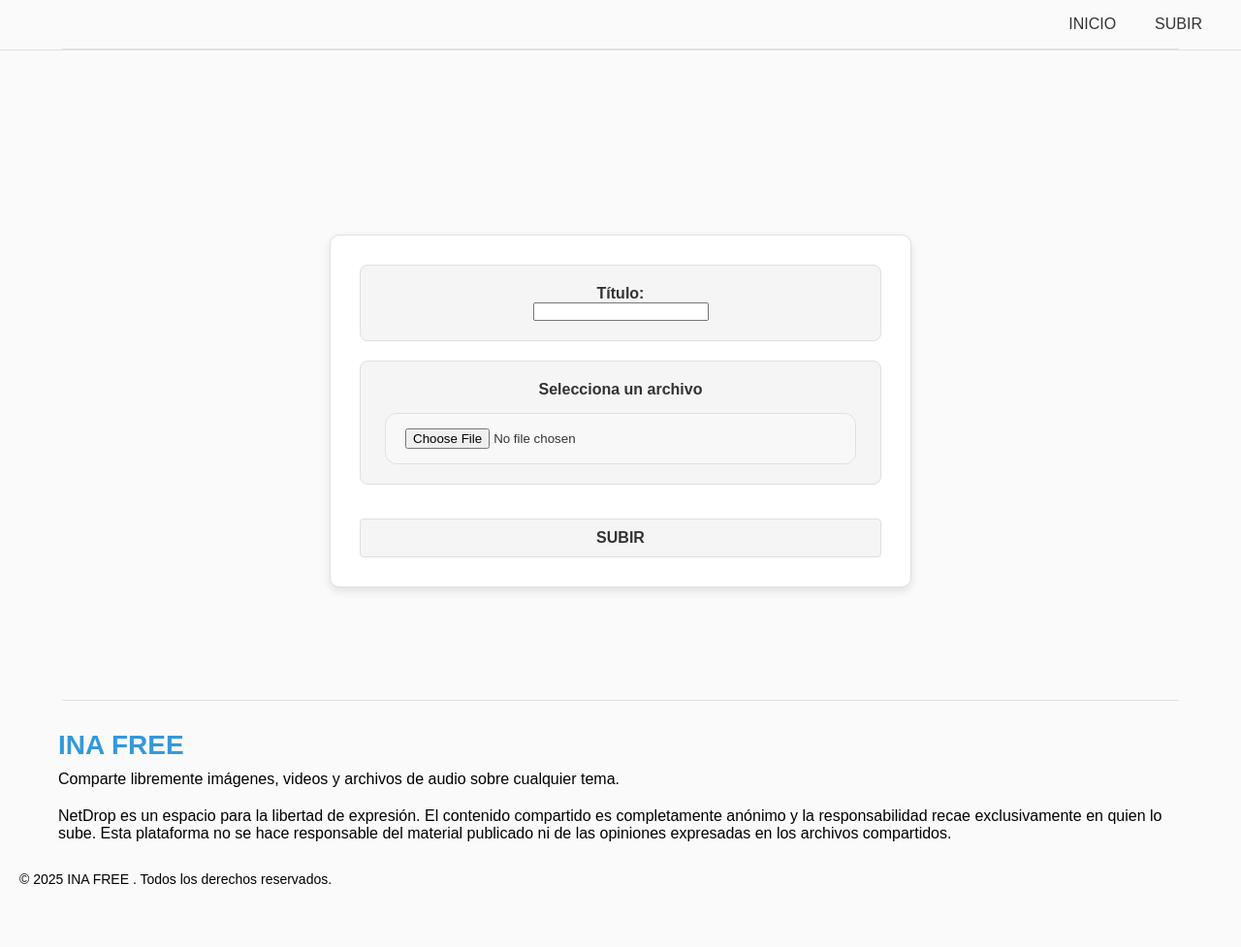
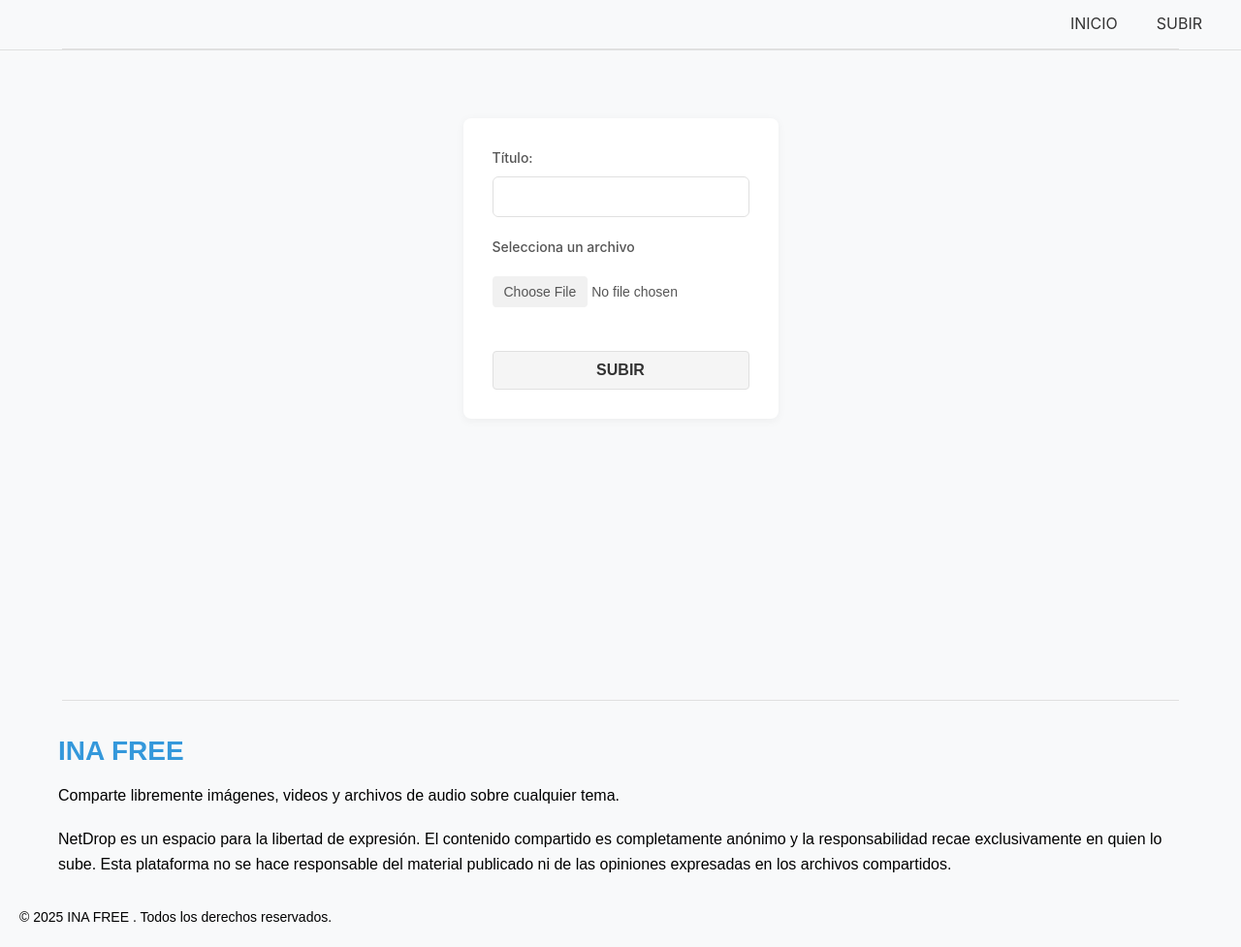
Before and after one commit to NioyJadelkaFp/NetDrop, a Flask app: page /update in a window 1280 px wide. Shown: the whole page at 97% size. Before the commit the page ends 912 px from the top, so only its background shows below. Run offline with Flask 3, Linux system fonts and the light colour scheme.

Commit message:
Update Mejorado

```diff
--- a/static/css/componentes.css
+++ b/static/css/componentes.css
@@ -166,57 +166,86 @@
     color: #333333;
 }
 
-.UpData {
-    margin-top: 20vh;
-    display: flex;
-    justify-content: center;
-    align-items: center;
-    flex-direction: column;
-    max-width: 600px;
-    min-width: 300px;
-    width: 100%;
-    height: auto;
-    border-radius: 10px;
-    background-color: #ffffff;
-    border: 1px solid #e0e0e0;
-    padding: 30px;
-    box-shadow: 0px 4px 10px rgba(0, 0, 0, 0.1);
+/* Estilos generales */
+body {
+    font-family: 'Inter', 'Helvetica Neue', sans-serif;
+    background-color: #f8f9fa;
+    color: #333;
+    line-height: 1.6;
+    margin: 0;
+    padding: 0;
 }
 
-.Up {
-    display: flex;
-    justify-content: center;
-    align-items: center;
-    background-color: #f5f5f5;
-    flex-direction: column;
-    color: #333333;
-    font-weight: 600;
+/* Contenedor del formulario */
+.UpData {
+    max-width: 500px;
+    margin: 40px auto;
+    padding: 30px;
+    background-color: white;
     border-radius: 8px;
-    cursor: pointer;
-    padding: 20px 25px;
-    text-decoration: none;
-    width: 100%;
-    margin-bottom: 20px;
-    text-align: center;
-    border: 1px solid #e0e0e0;
-    transition: background-color 0.3s ease, transform 0.3s ease;
+    box-shadow: 0 2px 10px rgba(0, 0, 0, 0.05);
 }
 
+/* Estilos para etiquetas */
+.Up {
+    display: block;
+    margin-bottom: 20px;
+    font-size: 14px;
+    font-weight: 500;
+    color: #555;
+}
+
+/* Estilos para inputs de texto */
+input[type="text"] {
+    width: 100%;
+    padding: 12px;
+    margin-top: 8px;
+    border: 1px solid #e0e0e0;
+    border-radius: 6px;
+    font-size: 14px;
+    box-sizing: border-box;
+    transition: border-color 0.3s;
+}
+
+input[type="text"]:focus {
+    border-color: #3498db;
+    outline: none;
+    box-shadow: 0 0 0 2px rgba(52, 152, 219, 0.1);
+}
+
+/* Estilos para input de archivo */
 .UpInput {
-    height: auto;
-    border-radius: 12px;
-    background-color: #f8f8f8;
-    padding: 15px 20px;
-    margin-top: 15px;
+    display: block;
     width: 100%;
-    border: 1px solid #e0e0e0;
-    transition: border-color 0.3s ease;
+    margin-top: 8px;
+    padding: 10px 0;
+    font-size: 14px;
+}
+
+/* Personalización del botón de archivo */
+input[type="file"] {
+    cursor: pointer;
+}
+
+input[type="file"]::-webkit-file-upload-button {
+    background-color: #f1f1f1;
+    border: none;
+    padding: 8px 12px;
+    border-radius: 4px;
+    color: #555;
+    font-size: 14px;
+    transition: background 0.3s;
+    cursor: pointer;
+}
+
+input[type="file"]::-webkit-file-upload-button:hover {
+    background-color: #e0e0e0;
 }
 
 
-.UpInput:focus {
+/* Estilos de enfoque para accesibilidad */
+input:focus {
     outline: none;
-    border-color: #007bff;
 }
 
 .Des {
@@ -326,6 +355,10 @@
         height: 100%;
     }
 
+    .Botones-grip{
+        display: none;
+    }
+
     .Generator-QR{
         flex-direction: column;
         width: 100%;
```
